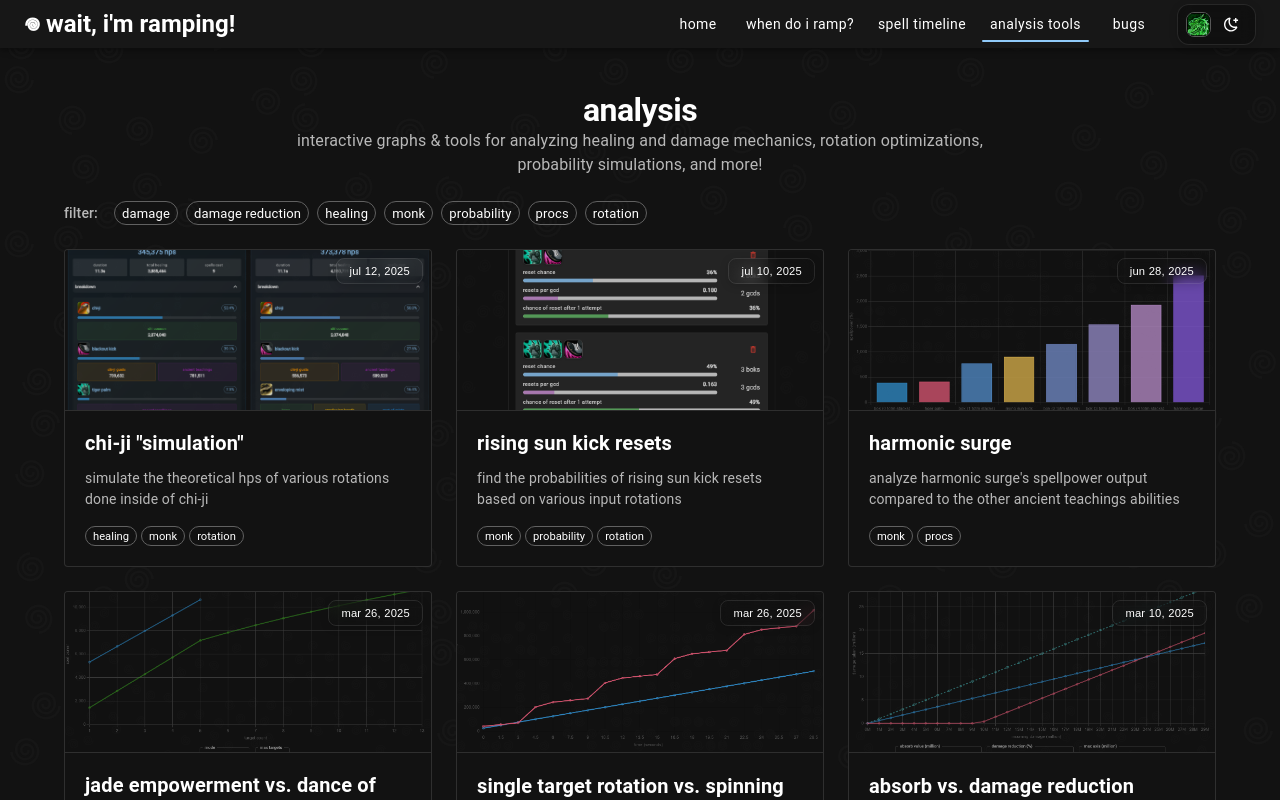
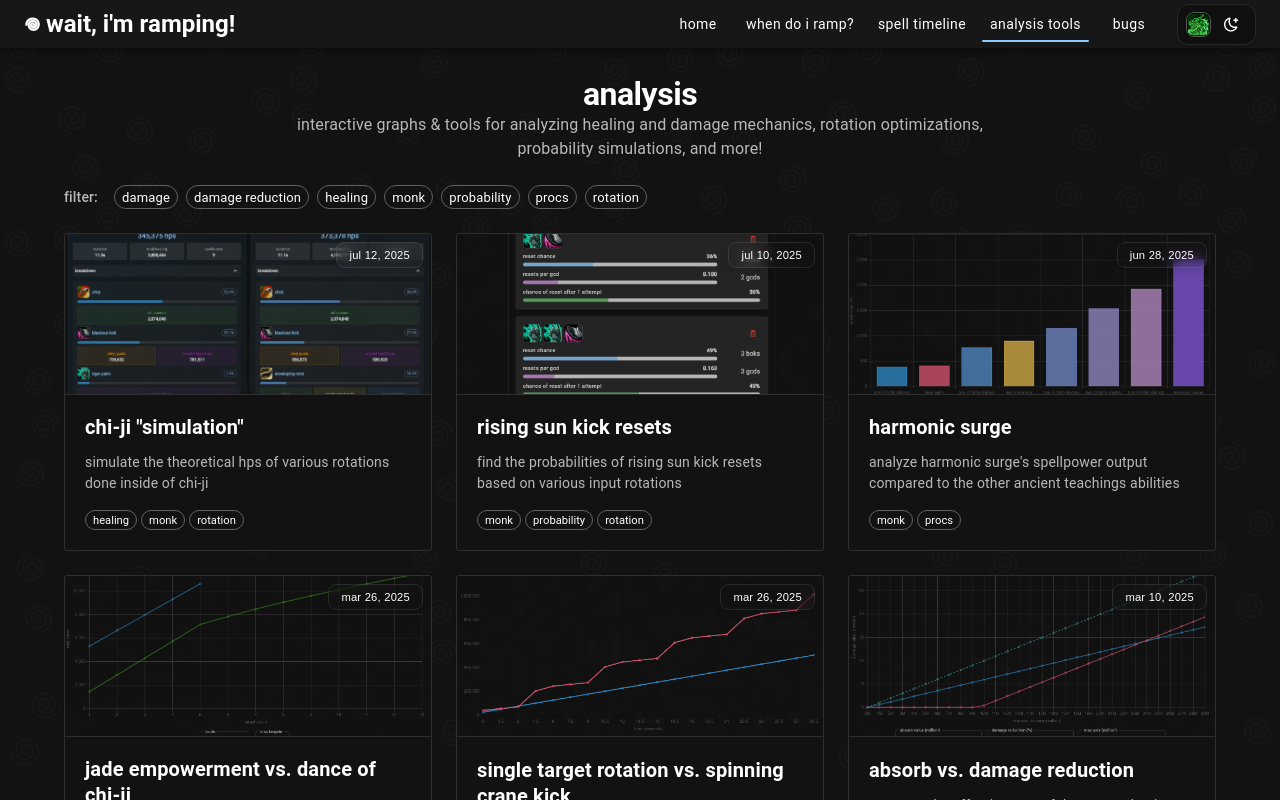
Before and after one commit to lolswirl/wait-im-ramping, a Next.js app: page /analysis in a window 1280 px wide. Shown: the top 800 px of the page. Built offline with nearby package versions, Linux system fonts and the light colour scheme.

Commit message:
fix margins

```diff
--- a/app/analysis/page.tsx
+++ b/app/analysis/page.tsx
@@ -92,7 +92,7 @@ const Analysis = () => {
     };
 
     return (
-        <Container sx={{ mt: 2, mb: 4 }}>
+        <Container>
             <PageHeader
                 title={"Analysis"}
                 subtitle={"Interactive graphs & tools for analyzing healing and damage mechanics, rotation optimizations, probability simulations, and more!"}
```
